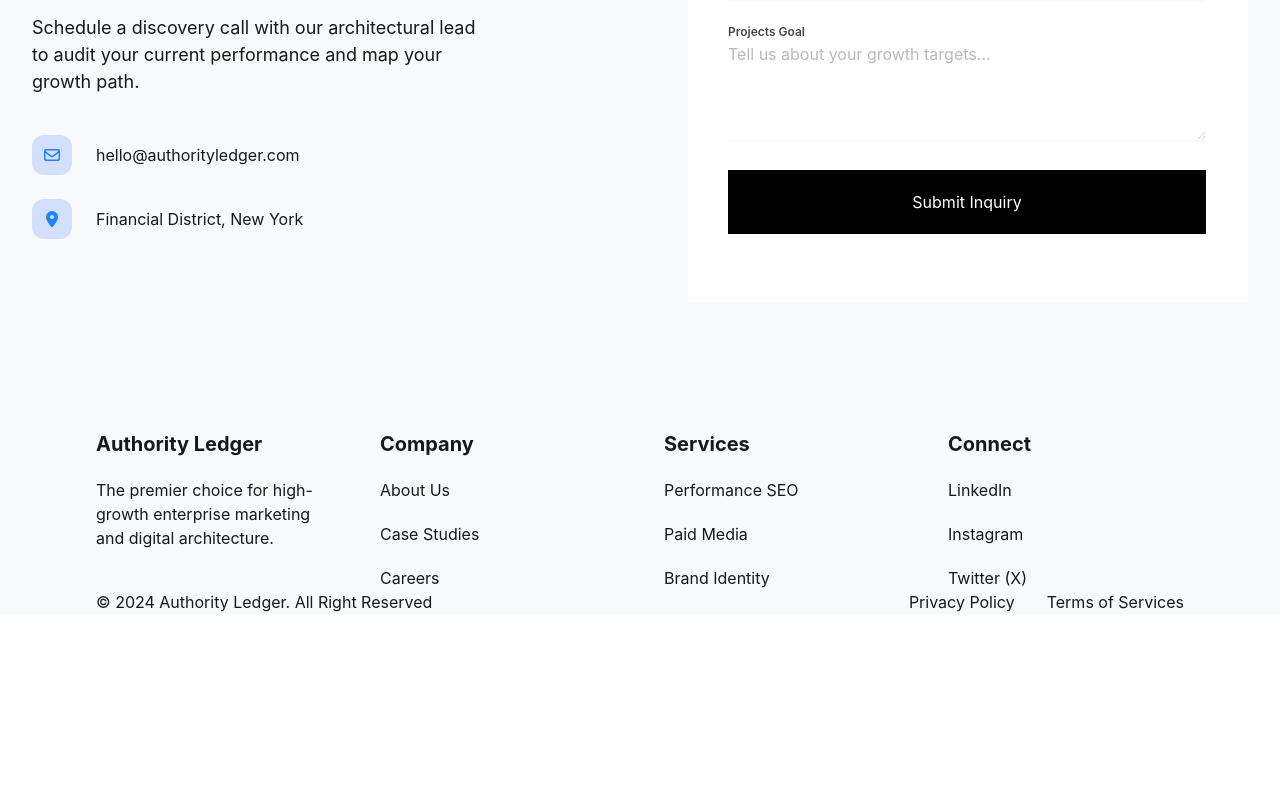
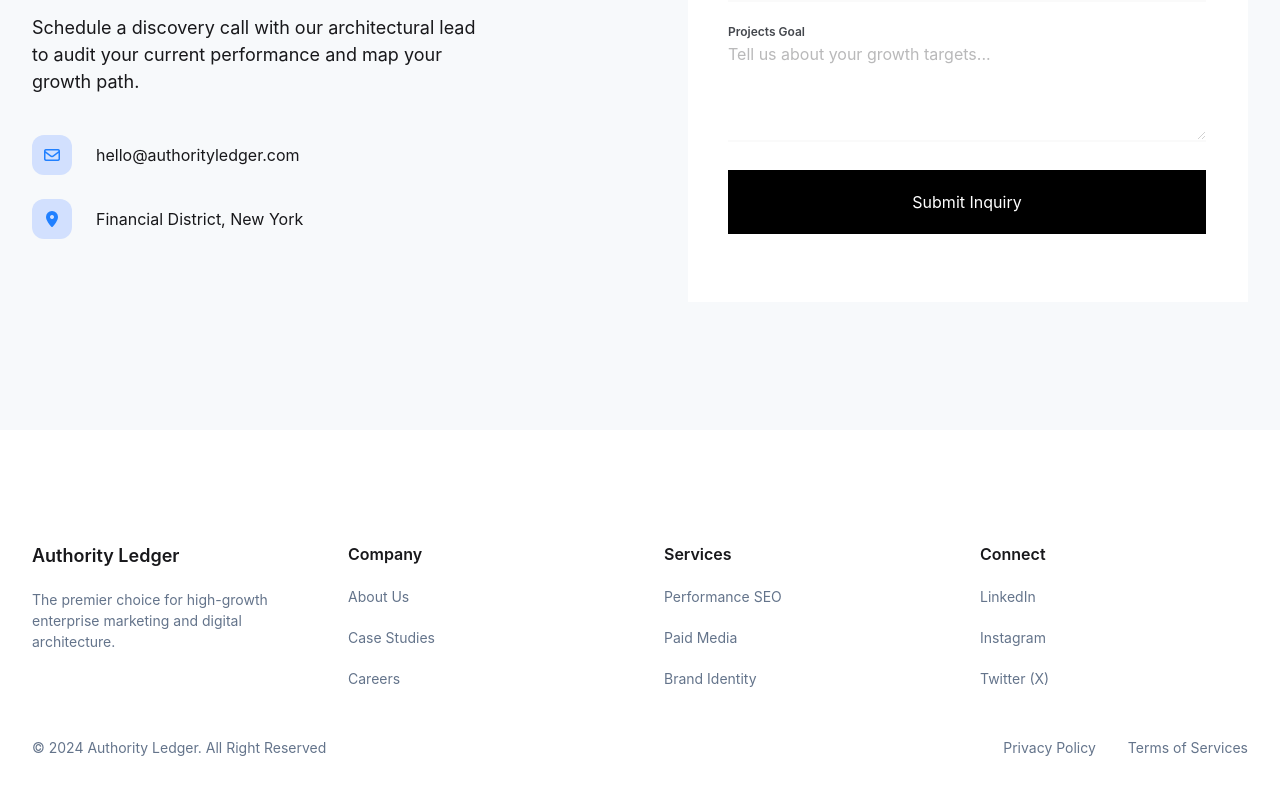
Before and after one commit to Aziz97-MSR/Authority-Leadger, a React (Vite) app: page / in a window 1280 px wide. Shown: the part 2505-3299 px from the top of the page. Before the commit the page ends 3119 px from the top, so only its background shows below. Built offline with nearby package versions, Linux system fonts and the light colour scheme.

Commit message:
Footer styling

```diff
--- a/src/Components/Footer/Footer.jsx
+++ b/src/Components/Footer/Footer.jsx
@@ -1,10 +1,10 @@
 const Footer = () => {
     return (
-        <footer className="mx-[64px] px-[32px]">
-            <article className="grid grid-cols-1 lg:grid-cols-4 lg:gap-[48px]">
+        <footer className="bg-[#fff] py-[64px] px-[32px]">
+            <article className="my-[48px] grid grid-cols-1 lg:grid-cols-4 lg:gap-[48px]">
                 <div>
-                    <h2 className="text-xl font-bold mb-5">Authority Ledger</h2>
-                    <p>
+                    <h2 className="text-[18px] font-semibold mb-5">Authority Ledger</h2>
+                    <p className="text-[#64748B] text-[14px] w-[268px] text-[14px]">
                         The premier choice for high-growth
                         enterprise marketing and digital
                         architecture.
@@ -12,39 +12,39 @@
                 </div>
 
                 <div>
-                    <h2 className="text-xl font-bold mb-5">Company</h2>
+                    <h2 className="text-[16px] font-semibold mb-5">Company</h2>
 
-                    <p className="mb-5">About Us</p>
-                    <p className="mb-5">Case Studies</p>
-                    <p>Careers</p>
+                    <p className="text-[#64748B] text-[14px] mb-5">About Us</p>
+                    <p className="text-[#64748B] text-[14px] mb-5">Case Studies</p>
+                    <p className="text-[#64748B] text-[14px]">Careers</p>
                 </div>
 
                 <div>
 
-                    <h2 className="text-xl font-bold mb-5">Services</h2>
+                    <h2 className="text-[16px] font-semibold mb-5">Services</h2>
 
-                    <p className="mb-5">Performance SEO</p>
-                    <p className="mb-5">Paid Media</p>
-                    <p>Brand Identity</p>
+                    <p className="text-[#64748B] text-[14px] mb-5">Performance SEO</p>
+                    <p className="text-[#64748B] text-[14px] mb-5">Paid Media</p>
+                    <p className="text-[#64748B] text-[14px]">Brand Identity</p>
                 </div>
 
                 <div>
 
-                    <h2 className="text-xl font-bold mb-5">Connect</h2>
+                    <h2 className="text-[16px] font-semibold mb-5">Connect</h2>
 
-                    <p className="mb-5">LinkedIn</p>
-                    <p className="mb-5">Instagram</p>
-                    <p>Twitter (X)</p>
+                    <p className="text-[#64748B] text-[14px] mb-5">LinkedIn</p>
+                    <p className="text-[#64748B] text-[14px] mb-5">Instagram</p>
+                    <p className="text-[#64748B] text-[14px]">Twitter (X)</p>
                 </div>
             </article>
 
-            <article className="flex justify-between items-center">
+            <article className="mt-[48px] flex justify-between items-center">
                 <div>
-                    <p>&copy; 2024 Authority Ledger. All Right Reserved</p>
+                    <p className="text-[#64748B] text-[14px]">&copy; 2024 Authority Ledger. All Right Reserved</p>
                 </div>
                 <div className="flex justify-between items-center gap-[32px]">
-                    <p>Privacy Policy</p>
-                    <p>Terms of Services</p>
+                    <p className="text-[#64748B] text-[14px]">Privacy Policy</p>
+                    <p className="text-[#64748B] text-[14px]">Terms of Services</p>
                 </div>
             </article>
         </footer>
```
